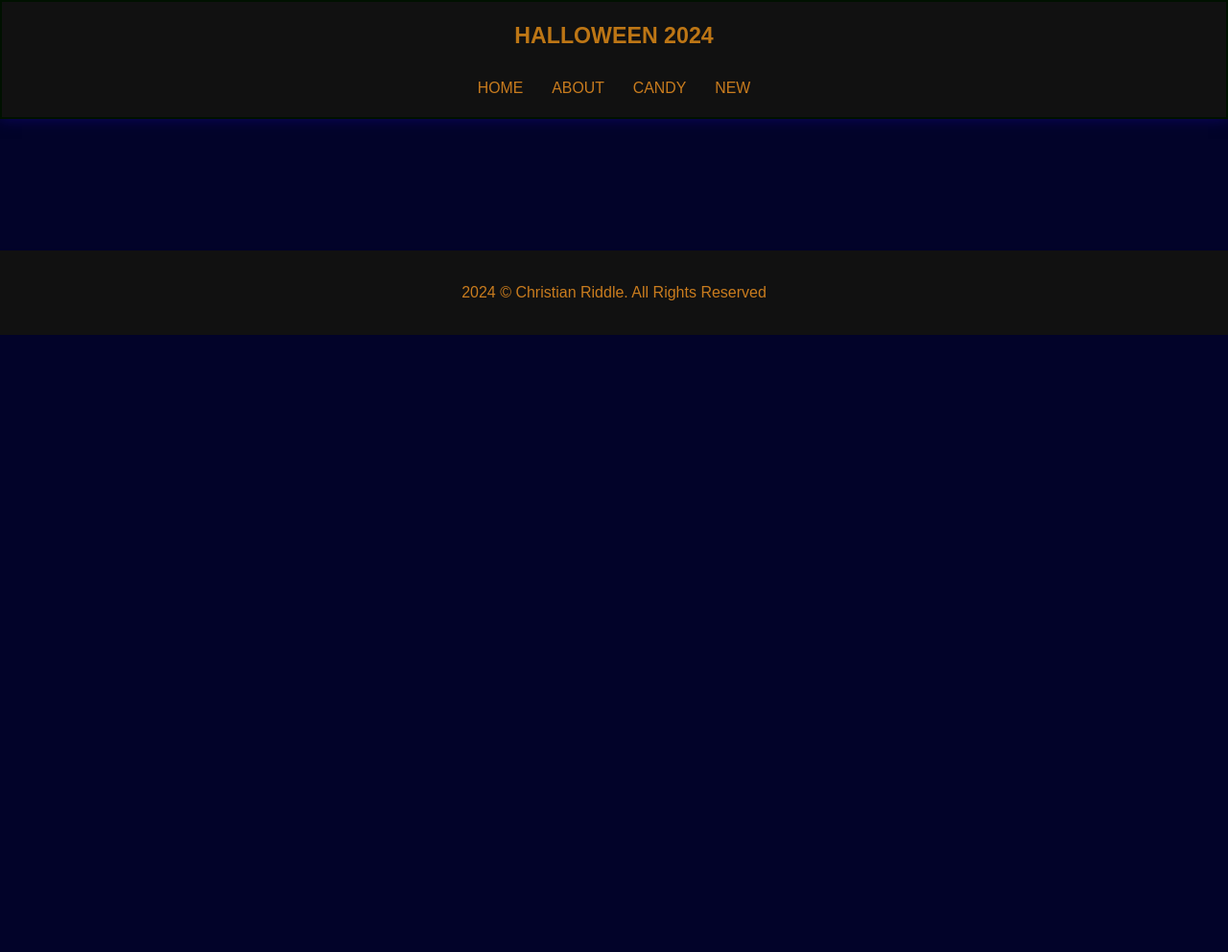
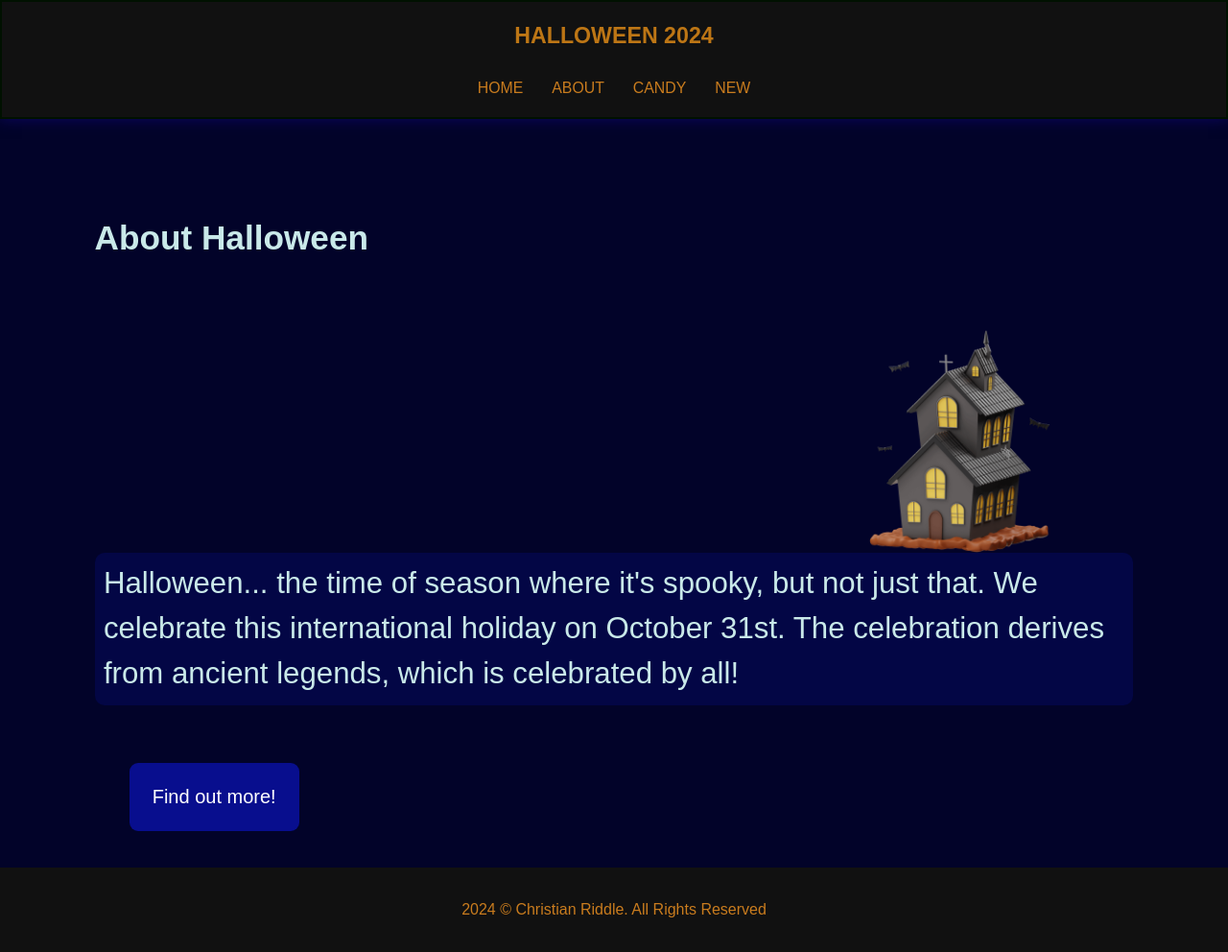
Before and after one commit to Riddle6/Halloween2024, a plain HTML site: page Halloween_Project/about.html in a window 1280 px wide. Shown: the whole page at 96% size. Before the commit the page ends 800 px from the top, so only its background shows below. Drawn offline with Linux system fonts and the light colour scheme; a web font is replaced by a local one.

Commit message:
Halloween Updated Status

```diff
--- a/Halloween_Project/about.html
+++ b/Halloween_Project/about.html
@@ -5,6 +5,7 @@
     <meta name="viewport" content="width=device-width, initial-scale=1.0">
     <title>Halloween Project</title>
     <link rel="stylesheet" href="css/styles.css">
+    <link rel="icon" type="image/png" sizes="32x32" href="img/full-moon.png">
 </head>
 <body>
 
@@ -23,7 +24,20 @@
 
 
     <main class="content">
-        <p></p>
+        <p id="header">About Halloween</p>
+        <div id="new">
+
+            <img src="img/new1-img.png" alt="a haunted house" width="20%">
+
+        </div>
+
+        <p class="about">Halloween... the time of season where it's spooky, but not just that. We celebrate this international holiday on October 31st. The celebration derives from ancient legends, which is celebrated by all! </p>
+
+        <div class="btn">
+
+            <button type="button">Find out more!</button>
+
+        </div>
     </main>
 
     <footer>
--- a/Halloween_Project/css/styles.css
+++ b/Halloween_Project/css/styles.css
@@ -100,11 +100,8 @@ img {
 } /* End of Desktop Media Query */
 
 
-main {
-
-}
-
-.skull img {
+/*========== Images & Content ==========*/
+#skull img  {
     display: block;
     margin: 0 auto;
 }
@@ -114,9 +111,31 @@ main {
 
 }
 
+#new img {
+    display: block;
+    float: right;
+    margin-right: 10%;
+
+}
+
 .content {
+    padding: 3%;
+}
+
+#scary, .lore, .glow {
     text-align: center;
-    padding: 3%;
+}
+
+.content #header {
+    font-size: 2.2em;
+    font-weight: 900;
+}
+
+.content .about {
+    clear: both;
+    background-color: #030645;
+    border-radius: 10px;
+    padding: 0.3em;
 }
 
 .content p {
@@ -137,6 +156,7 @@ main {
     border-radius: 15px;
 }
 
+/*============== ANIMATION =================*/
 .content .glow p {
     -webkit-animation: glow 1s ease-in-out infinite alternate;
     -moz-animation: glow 1s ease-in-out infinite alternate;
@@ -153,6 +173,31 @@ to {
     text-shadow: 0 0 20px #fff, 0 0 30px #fab907, 0 0 40px #fab907, 0 0 50px #fab907, 0 0 60px #fab907, 0 0 70px #fab907, 0 0 80px #fab907;
   }
 
+} /******** End of Animation ********/
+
+blockquote {
+    text-align: center;
+    color: #fff;
+    font-size: 1.8em;
+}
+
+.btn {
+
+}
+
+.btn button {
+    padding: 2%;
+    border-radius: 9px;
+    margin-left: 8%;
+    font-size: 1.25em;
+    background-color: #080e8e;
+    color: #fff;
+    transition: 0.3s ease;
+}
+
+.btn button:hover {
+    background-color: #05095d;
+    color: #cecece;
 }
 
 footer {
```
Also changed, not shown: Halloween_Project/candy.html (+1 -0 lines), Halloween_Project/index.html (+3 -1 lines), Halloween_Project/new.html (+6 -1 lines).
